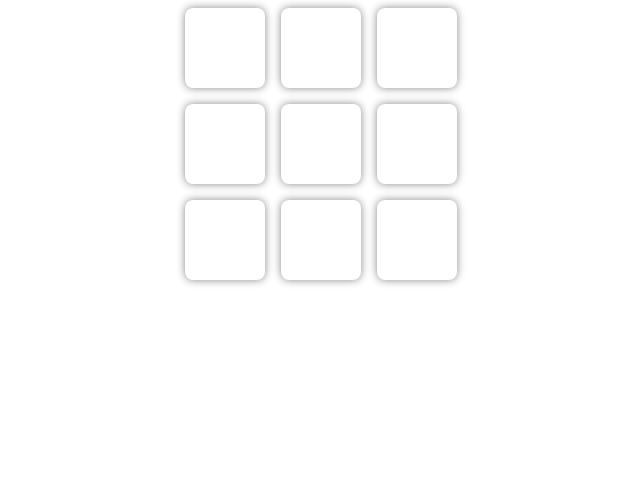
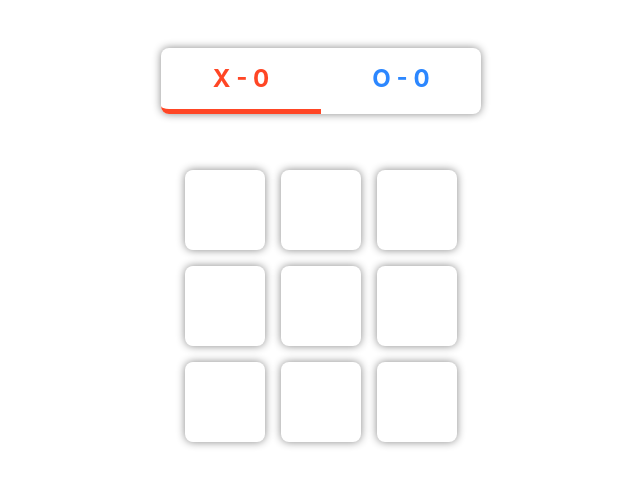
Before and after one commit to demiladebdm/Tic-Tac-Toe, a React (Create React App) app: page / in a window 1280 px wide. Shown: the top 486 px of the page, without its empty margins (319-959 px from the left). Built offline with nearby package versions, Linux system fonts and the light colour scheme.

Commit message:
scoreboard component added

```diff
--- a/src/App.js
+++ b/src/App.js
@@ -3,10 +3,25 @@ import React, { useState } from 'react';
 import './App.css';
 
 import { Board } from "./components/Board";
+import { Scoreboard } from './components/Scoreboard';
 
 function App() {
+
+  const WIN_CONDITIONS = [
+    [0,1,2],
+    [3,4,5],
+    [6,7,8],
+    [0,3,6],
+    [1,4,7],
+    [2,5,8],
+    [0,4,8],
+    [2,4,6]
+  ]
+
   const [board, setBoard] = useState(Array(9).fill(null));
   const [xPlaying, setXPlaying] = useState(true);
+  const [scores, setScores] = useState({ xScore:0, oScore:0 });
+  const [gameOver, setGameOver] = useState(false);
 
   const handleBoxClick = (boxIdx) => {
     const updatedBoard = board.map((value, idx) => {
@@ -17,14 +32,45 @@ function App() {
       }
     })
 
+    const winner = checkWinner(updatedBoard);
+
+    if(winner) {
+      if(winner === "O") {
+        let {oScore} = scores;
+        oScore += 1
+        setScores({...scores, oScore})
+      } else {
+        let {xScore} = scores;
+        xScore += 1
+        setScores({...scores, xScore})
+      }
+    }
+
     setBoard(updatedBoard);
 
     setXPlaying(!xPlaying);
   }
 
+  const checkWinner = (board) => {
+    for(let i = 0; i < WIN_CONDITIONS.length; i++) {
+      const [x,y,z] = WIN_CONDITIONS[i];
+
+      if (board[x] && board[x] === board[y] && board[y] === board[z]) {
+        setGameOver(true)
+        return board[x];
+      }
+    }
+  }
+
+  const resetBoard = () => {
+    setGameOver(false);
+    setBoard(Array(9).fill(null))
+  }
+
   return (
     <div className="App">
-      <Board board={board} onClick={handleBoxClick}/>
+      <Scoreboard scores={scores} xPlaying={xPlaying}/>
+      <Board board={board} onClick={gameOver ? resetBoard : handleBoxClick}/>
     </div>
   );
 }
--- a/src/components/Board.js
+++ b/src/components/Board.js
@@ -7,7 +7,7 @@ export const Board = ({ board, onClick }) => {
   return (
     <div className='board'>
         {board.map((value, idx) => {
-            return <Box value={value} onClick={() => onClick(idx)} />
+            return <Box value={value} onClick={() => value === null && onClick(idx)} />
         })}
     </div>
   )
--- /dev/null
+++ b/src/components/Scoreboard.css
@@ -0,0 +1,35 @@
+.scoreboard {
+    display: flex;
+    flex-direction: row;
+    align-items: center;
+    justify-content: space-evenly;
+    width: 20rem;
+    font-size: 1.5em;
+    background-color: white;
+    margin: 3rem auto;
+    box-shadow: 0px 0px 8px #888;
+    border-radius: 0.5rem;
+    font-weight: bold;
+}
+
+.score {
+    width: 100%;
+    text-align: center;
+    padding: 1rem 0;
+}
+
+.x-score {
+    color: rgb(255, 70, 37);
+    border-bottom: 5px solid rgb(255, 70, 37);
+    border-radius: 0.5rem 0 0 0.5rem;
+}
+
+.o-score {
+    color: rgb(44, 135, 255);
+    border-bottom: 5px solid rgb(44, 135, 255);
+    border-radius: 0 0.5rem 0.5rem 0;
+}
+
+.inactive {
+    border-bottom: 5px solid transparent;
+}
--- /dev/null
+++ b/src/components/Scoreboard.js
@@ -0,0 +1,13 @@
+import React from 'react'
+
+import "./Scoreboard.css"
+
+export const Scoreboard = ({scores, xPlaying}) => {
+    const {xScore, oScore} = scores;
+  return (
+    <div className="scoreboard">
+        <span className={`score x-score ${!xPlaying && "inactive"}`}>X - {xScore}</span>
+        <span className={`score o-score ${xPlaying && "inactive"}`}>O - {oScore}</span>
+    </div>
+  )
+}
```
